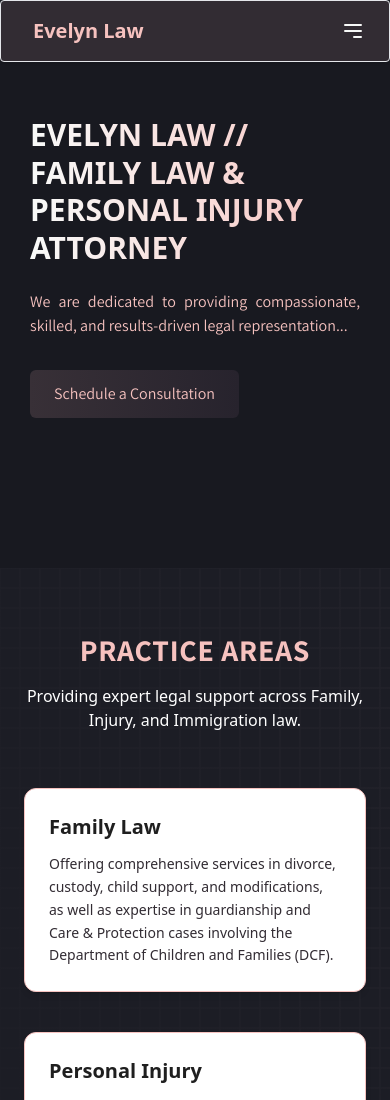
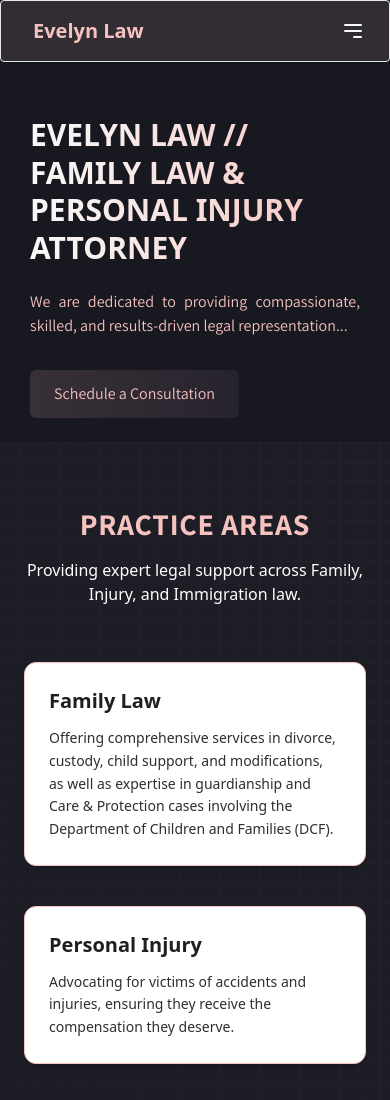
Before and after one commit to EvelynLawOffice/prototypes, a website built with Vite: page tailwindcss4/index.html in a window 390 px wide. Shown: the top 1100 px of the page. Built offline with nearby package versions, Linux system fonts and the light colour scheme.

Commit message:
Adjusted height of hero section on mobile from 60 to 45

```diff
--- a/tailwindcss4/index.html
+++ b/tailwindcss4/index.html
@@ -35,7 +35,7 @@
     </nav>
 
     <!-- Hero Section -->
-    <section class="relative overflow-hidden min-h-[60vh] md:min-h-screen px-6">
+    <section class="relative overflow-hidden min-h-[45vh] md:min-h-screen px-6">
       <img src="src/img/symbol-black.png" alt="Background Logo" class="hidden md:block md:absolute md:top-12 md:right-[100px] md:opacity-5 max-w-[500px] pointer-events-none z-0" />
       <div class="relative z-10 grid items-center mx-auto mt-12 md:mt-20 max-w-7xl md:grid-cols-2 gap-14">
         <div class="p-1.5 md:pl-[80px]">
```
